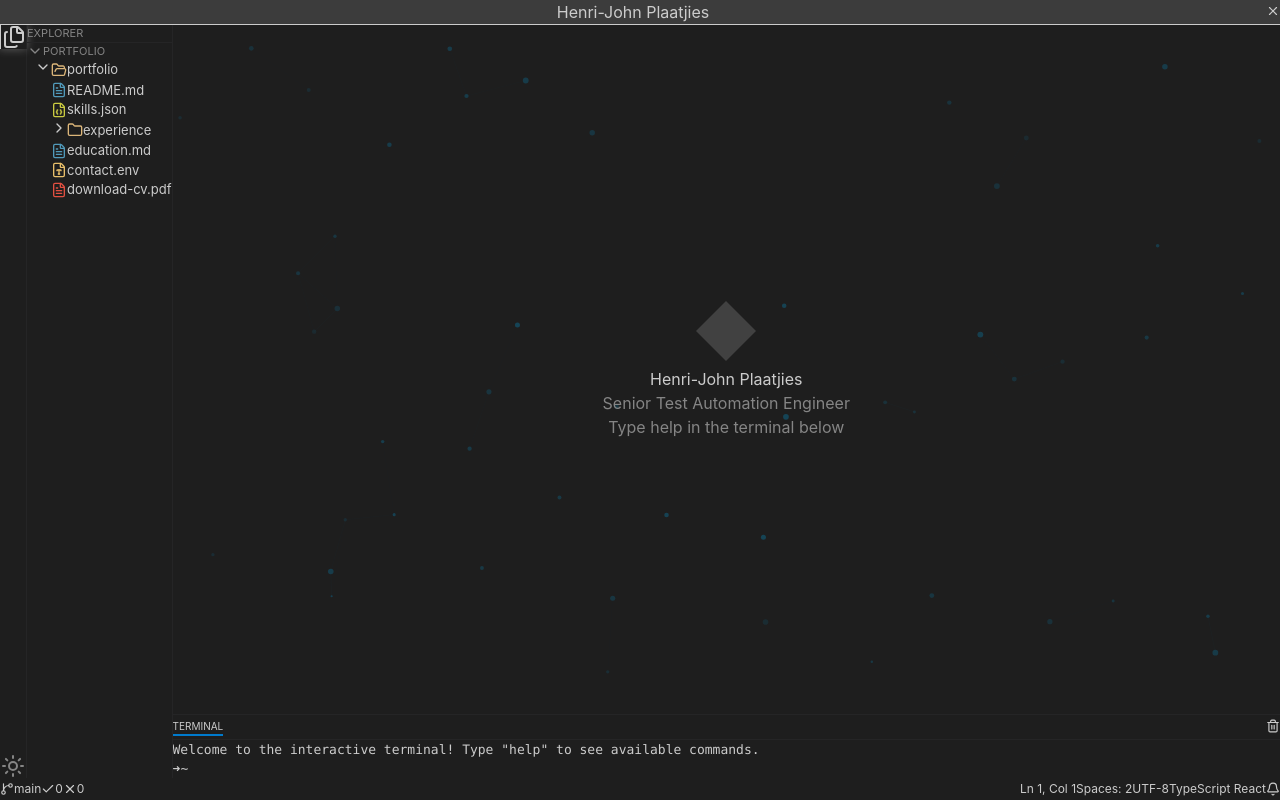
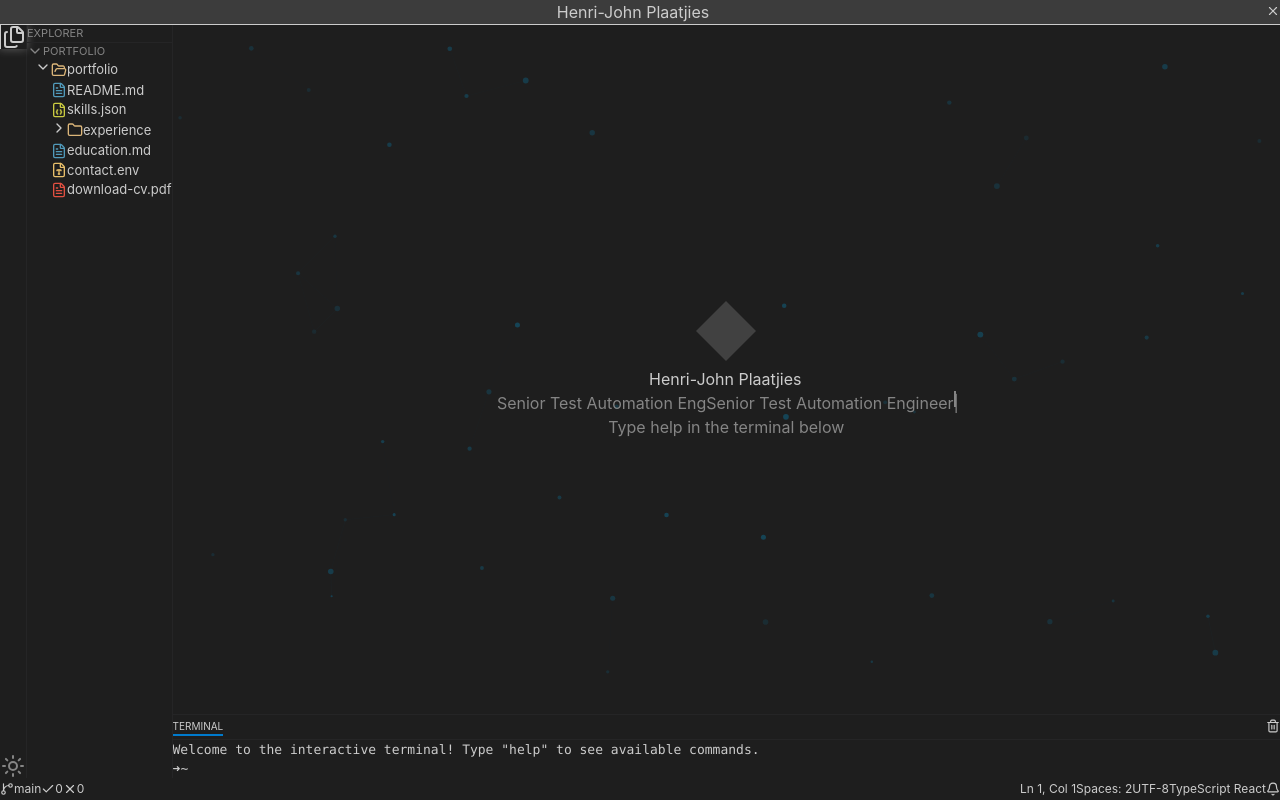
Before and after one commit to HenriJohn/cv_website, a React (Vite) app: page / in a window 1280 px wide. Built offline with nearby package versions, Linux system fonts and the light colour scheme.

Commit message:
Add typing animation with blinking cursor effect to welcome screen

```diff
--- a/src/components/Editor.tsx
+++ b/src/components/Editor.tsx
@@ -7,6 +7,7 @@ import ReactMarkdown from 'react-markdown';
 import type { FileNode } from '../data/fileSystem';
 import ParticleBackground from './ParticleBackground';
 import InteractiveJsonViewer from './InteractiveJsonViewer';
+import TypingAnimation from './TypingAnimation';
 
 const Editor: React.FC = () => {
     const { activeFile, openFiles, closeFile, setActiveFile } = useExplorer();
@@ -24,8 +25,12 @@ const Editor: React.FC = () => {
                             <path d="M8 0L0 8l8 8 8-8z"/>
                         </svg>
                     </div>
-                    <div className="text-lg md:text-xl font-light mb-2 text-[#cccccc] transition-all duration-300 hover:text-white hover:drop-shadow-[0_0_10px_rgba(255,255,255,0.5)]">Henri-John Plaatjies</div>
-                    <div className="text-xs md:text-sm mb-4 transition-all duration-300 hover:text-[#4fc3f7]">Senior Test Automation Engineer</div>
+                    <div className="text-lg md:text-xl font-light mb-2 text-[#cccccc] transition-all duration-300 hover:text-white hover:drop-shadow-[0_0_10px_rgba(255,255,255,0.5)]">
+                        <TypingAnimation text="Henri-John Plaatjies" speed={80} />
+                    </div>
+                    <div className="text-xs md:text-sm mb-4 transition-all duration-300 hover:text-[#4fc3f7]">
+                        <TypingAnimation text="Senior Test Automation Engineer" speed={60} delay={1600} />
+                    </div>
                     <div className="text-xs md:text-sm mb-8 text-[#858585]">
                         <span className="hidden md:inline">Select a file from the explorer or </span>
                         <span className="md:hidden">Type </span>
--- /dev/null
+++ b/src/components/TypingAnimation.tsx
@@ -0,0 +1,56 @@
+import React, { useState, useEffect } from 'react';
+
+interface TypingAnimationProps {
+    text: string;
+    speed?: number;
+    delay?: number;
+    className?: string;
+    showCursor?: boolean;
+}
+
+const TypingAnimation: React.FC<TypingAnimationProps> = ({
+    text,
+    speed = 100,
+    delay = 0,
+    className = '',
+    showCursor = true
+}) => {
+    const [displayedText, setDisplayedText] = useState('');
+    const [currentIndex, setCurrentIndex] = useState(0);
+    const [isComplete, setIsComplete] = useState(false);
+
+    useEffect(() => {
+        if (delay > 0) {
+            const delayTimeout = setTimeout(() => {
+                setCurrentIndex(0);
+            }, delay);
+            return () => clearTimeout(delayTimeout);
+        }
+    }, [delay]);
+
+    useEffect(() => {
+        if (currentIndex < text.length) {
+            const timeout = setTimeout(() => {
+                setDisplayedText(prev => prev + text[currentIndex]);
+                setCurrentIndex(prev => prev + 1);
+            }, speed);
+
+            return () => clearTimeout(timeout);
+        } else if (currentIndex === text.length && text.length > 0) {
+            setIsComplete(true);
+        }
+    }, [currentIndex, text, speed]);
+
+    return (
+        <span className={className}>
+            {displayedText}
+            {showCursor && (
+                <span className={`inline-block w-[2px] h-[1em] bg-current ml-1 ${isComplete ? 'animate-blink' : ''}`}>
+                    |
+                </span>
+            )}
+        </span>
+    );
+};
+
+export default TypingAnimation;
--- a/src/index.css
+++ b/src/index.css
@@ -133,3 +133,17 @@ body {
   background-size: 200% 200%;
   animation: gradient-shift 15s ease infinite;
 }
+
+/* Blinking cursor animation */
+@keyframes blink {
+  0%, 49% {
+    opacity: 1;
+  }
+  50%, 100% {
+    opacity: 0;
+  }
+}
+
+.animate-blink {
+  animation: blink 1s step-end infinite;
+}
```
